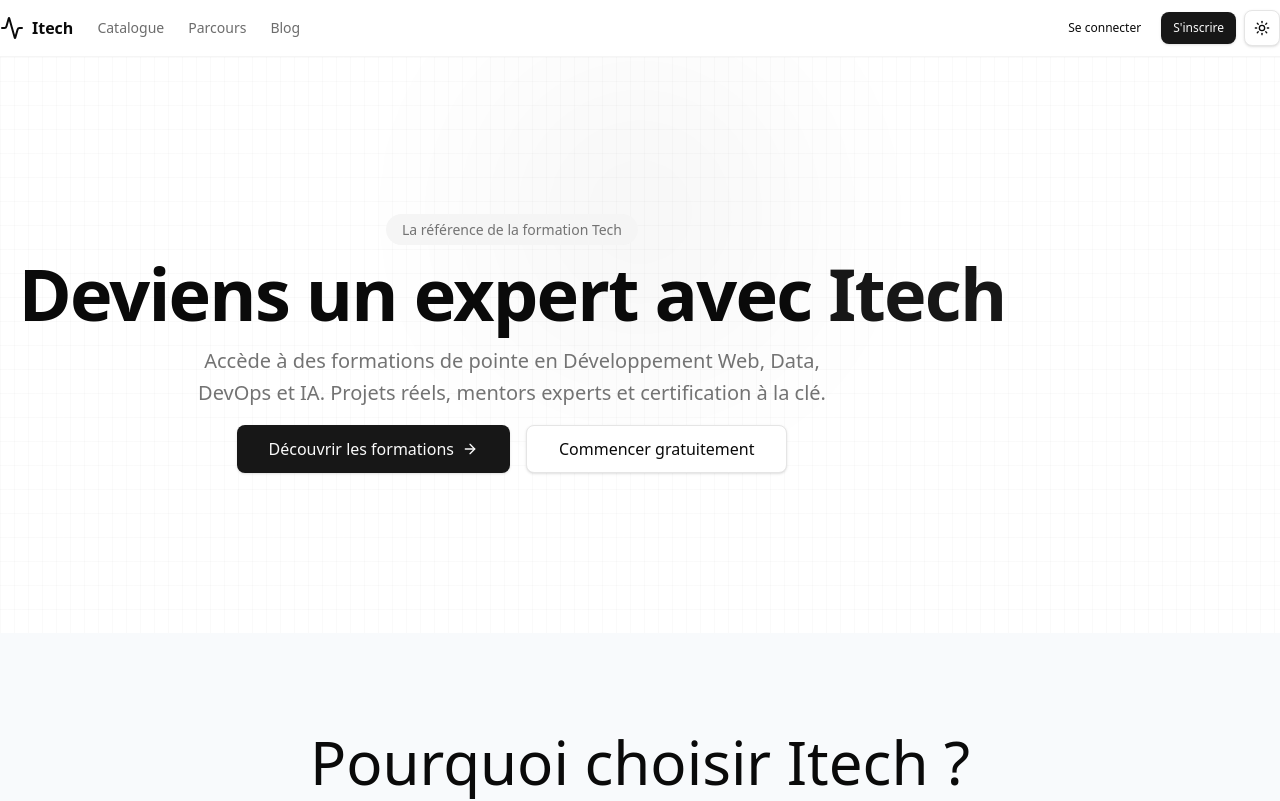
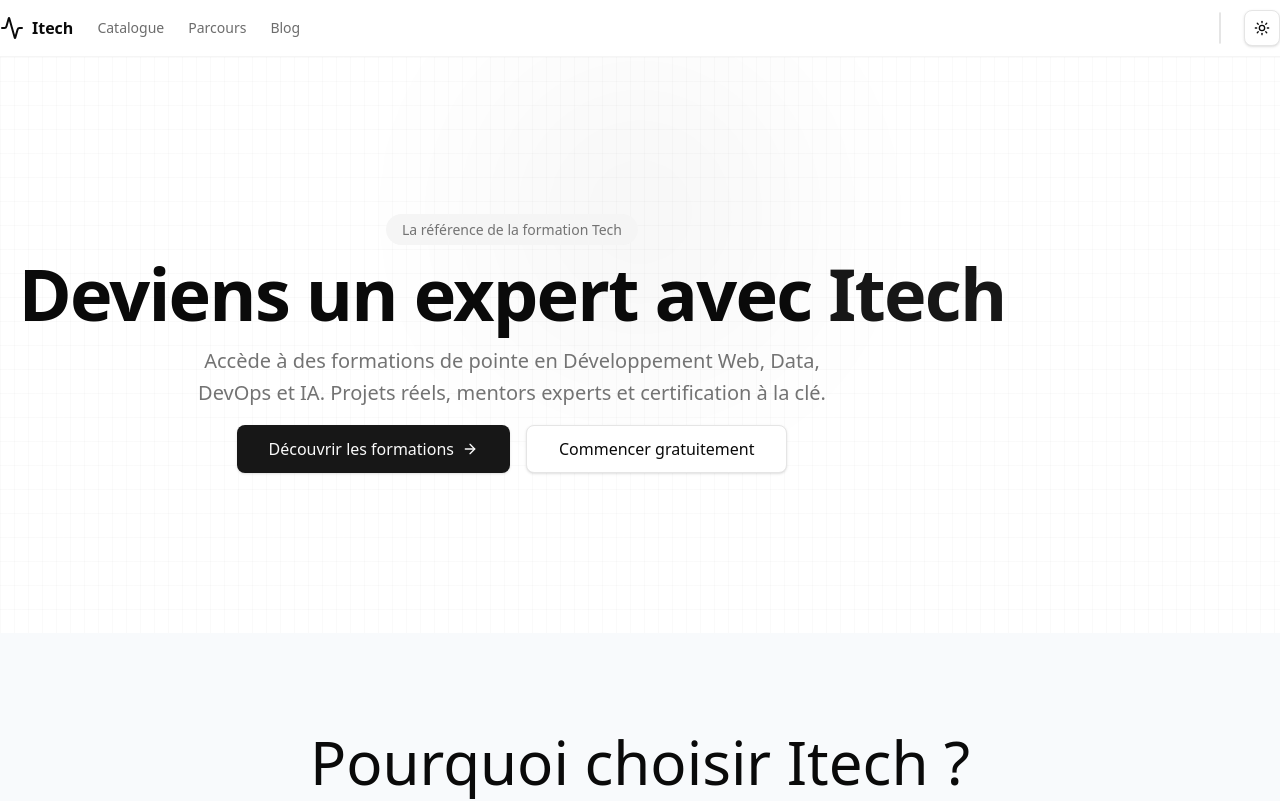
Before and after one commit to abdourrazak/itech-platform, a Next.js app: page / in a window 1280 px wide. Shown: the top 801 px of the page. Built offline with nearby package versions, Linux system fonts and the light colour scheme.

Commit message:
Add UserNav component and integrate into Header with mock auth state

```diff
--- a/components/shared/header.tsx
+++ b/components/shared/header.tsx
@@ -4,7 +4,12 @@ import { Button, buttonVariants } from "@/components/ui/button"
 import { Activity } from "lucide-react"
 import { cn } from "@/lib/utils"
 
+import { UserNav } from "@/components/shared/user-nav"
+
 export function Header() {
+  // TODO: Replace with real auth check
+  const isLoggedIn = true
+
   return (
     <header className="sticky top-0 z-50 w-full border-b border-border/40 bg-background/95 backdrop-blur supports-[backdrop-filter]:bg-background/60">
       <div className="container flex h-14 max-w-screen-2xl items-center">
@@ -41,12 +46,18 @@ export function Header() {
             {/* Search placeholder */}
           </div>
           <nav className="flex items-center gap-2">
+            {isLoggedIn ? (
+              <UserNav />
+            ) : (
+              <>
                 <Link href="/login" className={cn(buttonVariants({ variant: "ghost", size: "sm" }))}>
                   Se connecter
                 </Link>
                 <Link href="/register" className={cn(buttonVariants({ size: "sm" }))}>
                   S'inscrire
                 </Link>
+              </>
+            )}
             <ModeToggle />
           </nav>
         </div>
--- /dev/null
+++ b/components/shared/user-nav.tsx
@@ -0,0 +1,57 @@
+import {
+    DropdownMenu,
+    DropdownMenuContent,
+    DropdownMenuGroup,
+    DropdownMenuItem,
+    DropdownMenuLabel,
+    DropdownMenuSeparator,
+    DropdownMenuShortcut,
+    DropdownMenuTrigger,
+} from "@/components/ui/dropdown-menu"
+import { Button } from "@/components/ui/button"
+import { User, LogOut, Settings, LayoutDashboard } from "lucide-react"
+import Link from "next/link"
+
+export function UserNav() {
+    return (
+        <DropdownMenu>
+            <DropdownMenuTrigger asChild>
+                <Button variant="ghost" className="relative h-8 w-8 rounded-full">
+                    <div className="h-8 w-8 rounded-full bg-muted flex items-center justify-center overflow-hidden border border-input hover:bg-accent transition-colors">
+                        <User className="h-5 w-5 text-muted-foreground" />
+                    </div>
+                </Button>
+            </DropdownMenuTrigger>
+            <DropdownMenuContent className="w-56" align="end" forceMount>
+                <DropdownMenuLabel className="font-normal">
+                    <div className="flex flex-col space-y-1">
+                        <p className="text-sm font-medium leading-none">Mon Compte</p>
+                        <p className="text-xs leading-none text-muted-foreground">
+                            user@example.com
+                        </p>
+                    </div>
+                </DropdownMenuLabel>
+                <DropdownMenuSeparator />
+                <DropdownMenuGroup>
+                    <DropdownMenuItem asChild>
+                        <Link href="/dashboard" className="cursor-pointer w-full flex items-center">
+                            <LayoutDashboard className="mr-2 h-4 w-4" />
+                            Dashboard
+                        </Link>
+                    </DropdownMenuItem>
+                    <DropdownMenuItem asChild>
+                        <Link href="/dashboard/settings" className="cursor-pointer w-full flex items-center">
+                            <Settings className="mr-2 h-4 w-4" />
+                            Paramètres
+                        </Link>
+                    </DropdownMenuItem>
+                </DropdownMenuGroup>
+                <DropdownMenuSeparator />
+                <DropdownMenuItem className="text-red-600 cursor-pointer focus:text-red-600">
+                    <LogOut className="mr-2 h-4 w-4" />
+                    <span>Se déconnecter</span>
+                </DropdownMenuItem>
+            </DropdownMenuContent>
+        </DropdownMenu>
+    )
+}
```
Lines whose indentation alone changed are shown as unchanged.
